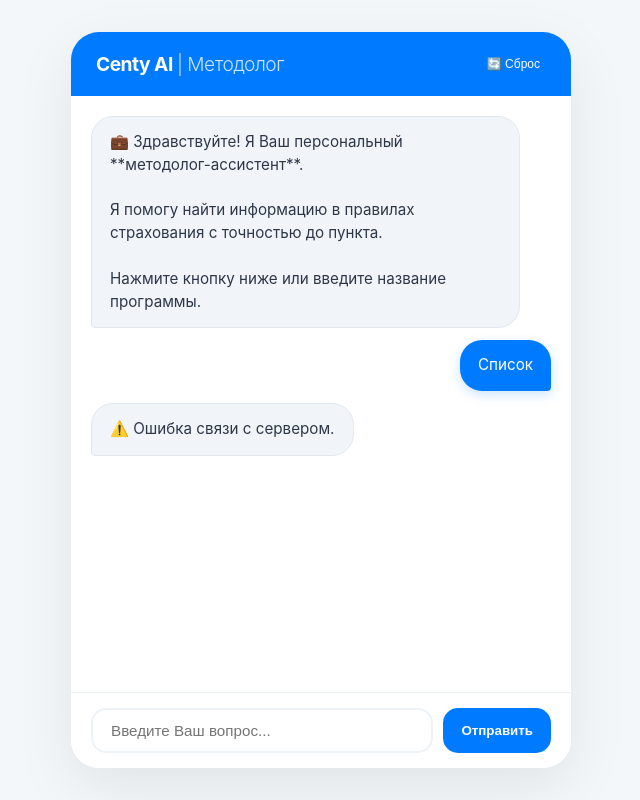
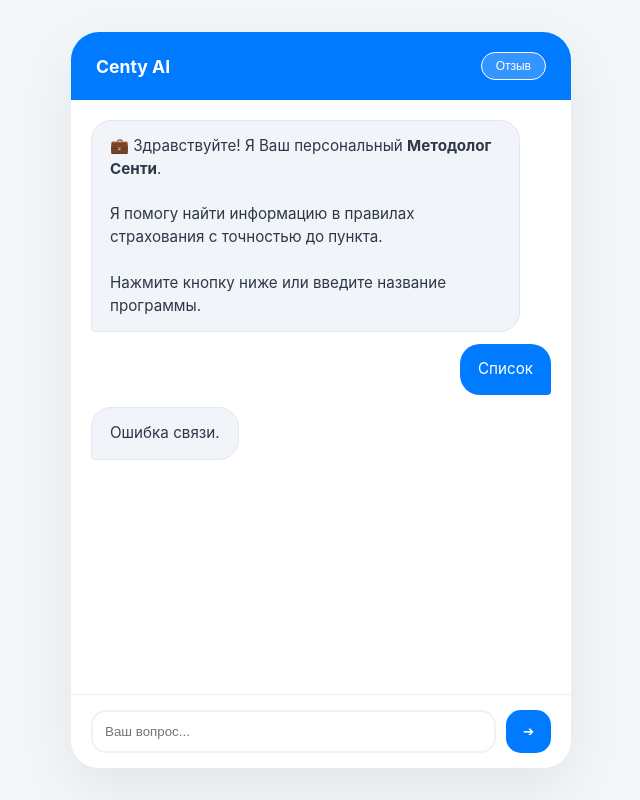
Before and after one commit to Tamerlan12345/dmbpv1, a plain HTML site: page index.html in a window 1280 px wide. Both pictures are taken after a click on the button "Список". Shown: the whole page, without its empty margins (319-959 px from the left). Drawn offline with Linux system fonts and the light colour scheme; no server answers.

Commit message:
Update index.html

```diff
--- a/index.html
+++ b/index.html
@@ -3,123 +3,80 @@
 <head>
     <meta charset="UTF-8">
     <meta name="viewport" content="width=device-width, initial-scale=1.0">
-    <title>Centy AI — Методолог 2.0</title>
+    <title>Centy AI — Методолог</title>
     <style>
         :root { --blue: #007bff; --bg: #f4f7f9; --text: #2d3748; }
-        body { font-family: 'Inter', -apple-system, sans-serif; background: var(--bg); margin: 0; display: flex; justify-content: center; align-items: center; height: 100vh; color: var(--text); }
-
-        .chat-container { width: 100%; max-width: 500px; height: 92vh; background: white; border-radius: 28px; box-shadow: 0 20px 60px rgba(0,0,0,0.08); display: flex; flex-direction: column; overflow: hidden; }
-
+        body { font-family: 'Inter', system-ui, sans-serif; background: var(--bg); margin: 0; display: flex; justify-content: center; align-items: center; height: 100vh; color: var(--text); }
+        .chat-container { width: 100%; max-width: 500px; height: 92vh; background: white; border-radius: 28px; box-shadow: 0 20px 60px rgba(0,0,0,0.08); display: flex; flex-direction: column; overflow: hidden; position: relative; }
         .header { background: var(--blue); color: white; padding: 20px 25px; display: flex; justify-content: space-between; align-items: center; }
-        .header h1 { font-size: 1.2rem; margin: 0; font-weight: 700; letter-spacing: -0.5px; }
-
-        #chat-box { flex-grow: 1; padding: 20px; overflow-y: auto; background: #ffffff; display: flex; flex-direction: column; gap: 12px; scroll-behavior: smooth; }
-
-        /* Сообщения */
-        .msg { padding: 14px 18px; border-radius: 22px; max-width: 85%; font-size: 0.95rem; line-height: 1.5; white-space: pre-wrap; transition: 0.3s; animation: slideUp 0.3s ease; }
-        .u-msg { background: var(--blue); color: white; align-self: flex-end; border-bottom-right-radius: 4px; box-shadow: 0 4px 12px rgba(0,123,255,0.2); }
-        .b-msg { background: #f1f5f9; color: var(--text); align-self: flex-start; border-bottom-left-radius: 4px; border: 1px solid #e2e8f0; }
-
-        /* Опции (Кнопки) */
-        .opt-box { display: flex; flex-wrap: wrap; gap: 8px; margin: 8px 0; padding-left: 5px; }
-        .opt-btn { background: white; color: var(--blue); border: 1.5px solid var(--blue); padding: 9px 16px; border-radius: 18px; cursor: pointer; font-size: 0.85rem; font-weight: 600; transition: all 0.2s; }
-        .opt-btn:hover { background: var(--blue); color: white; transform: translateY(-1px); }
-
-        /* Ввод */
-        #form { display: flex; padding: 15px 20px; background: white; border-top: 1px solid #edf2f7; gap: 10px; }
-        #input { flex-grow: 1; border: 2px solid #edf2f7; border-radius: 15px; padding: 12px 18px; outline: none; font-size: 0.95rem; transition: 0.2s; }
-        #input:focus { border-color: var(--blue); }
-        #btn { background: var(--blue); color: white; border: none; border-radius: 15px; padding: 0 18px; cursor: pointer; font-weight: 600; }
-
+        .header h1 { font-size: 1.1rem; margin: 0; }
+        .f-btn { background: rgba(255,255,255,0.2); border: 1px solid white; color: white; padding: 6px 14px; border-radius: 20px; cursor: pointer; font-size: 0.75em; }
+        #chat-box { flex-grow: 1; padding: 20px; overflow-y: auto; display: flex; flex-direction: column; gap: 12px; }
+        .msg { padding: 14px 18px; border-radius: 20px; max-width: 85%; font-size: 0.95rem; line-height: 1.5; white-space: pre-wrap; animation: slideUp 0.3s ease; }
+        .u-msg { background: var(--blue); color: white; align-self: flex-end; border-bottom-right-radius: 4px; }
+        .b-msg { background: #f1f5f9; align-self: flex-start; border-bottom-left-radius: 4px; border: 1px solid #e2e8f0; }
+        .opt-box { display: flex; flex-wrap: wrap; gap: 8px; margin-top: 5px; }
+        .opt-btn { background: white; color: var(--blue); border: 1.5px solid var(--blue); padding: 8px 16px; border-radius: 18px; cursor: pointer; font-size: 0.85rem; font-weight: 600; }
+        #form { display: flex; padding: 15px 20px; background: white; border-top: 1px solid #eee; gap: 10px; }
+        #input { flex-grow: 1; border: 2px solid #edf2f7; border-radius: 15px; padding: 12px; outline: none; }
+        #btn { background: var(--blue); color: white; border: none; border-radius: 15px; width: 45px; cursor: pointer; }
+        #f-overlay { display: none; position: absolute; inset: 0; background: rgba(0,0,0,0.6); z-index: 1000; justify-content: center; align-items: center; backdrop-filter: blur(4px); }
+        .f-card { background: white; padding: 30px; border-radius: 24px; width: 80%; text-align: center; }
+        textarea { width: 100%; height: 90px; margin: 15px 0; border: 1px solid #ddd; border-radius: 12px; padding: 10px; box-sizing: border-box; }
         @keyframes slideUp { from { opacity: 0; transform: translateY(10px); } to { opacity: 1; transform: translateY(0); } }
-
-        /* Скроллбар */
-        #chat-box::-webkit-scrollbar { width: 4px; }
-        #chat-box::-webkit-scrollbar-thumb { background: #e2e8f0; border-radius: 10px; }
     </style>
 </head>
 <body>
     <div class="chat-container">
-        <div class="header">
-            <h1>Centy AI <span style="font-weight: 300; opacity: 0.8;">| Методолог</span></h1>
-            <button onclick="location.reload()" style="background:none; border:none; color:white; cursor:pointer; font-size:12px;">🔄 Сброс</button>
-        </div>
+        <div class="header"><h1>Centy AI</h1><button class="f-btn" onclick="toggleF(true)">Отзыв</button></div>
         <div id="chat-box">
-            <div class="msg b-msg">💼 Здравствуйте! Я Ваш персональный **методолог-ассистент**.
+            <div class="msg b-msg">💼 Здравствуйте! Я Ваш персональный **Методолог Сенти**.
 
 Я помогу найти информацию в правилах страхования с точностью до пункта.
 
 Нажмите кнопку ниже или введите название программы.</div>
         </div>
-        <form id="form">
-            <input type="text" id="input" placeholder="Введите Ваш вопрос..." autocomplete="off">
-            <button type="submit" id="btn">Отправить</button>
-        </form>
+        <form id="form"><input id="input" placeholder="Ваш вопрос..." autocomplete="off"><button type="submit" id="btn">➔</button></form>
+        <div id="f-overlay"><div class="f-card"><h3>Ваш отзыв</h3><select id="f-r" style="width:100%; padding:10px;"><option value="5">⭐⭐⭐⭐⭐</option><option value="4">⭐⭐⭐⭐</option></select><textarea id="f-m" placeholder="Предложения..."></textarea><button onclick="sendF()" style="background:#28a745; color:white; padding:12px; width:100%; border:none; border-radius:12px;">Отправить</button><button onclick="toggleF(false)" style="background:none; border:none; margin-top:10px; cursor:pointer;">Закрыть</button></div></div>
     </div>
-
     <script>
-        const url = 'https://rag-cic-production.up.railway.app'; // Замени на свой актуальный URL
-        const uid = 'u_' + Math.random().toString(36).substr(2, 9);
+        const url = 'https://rag-cic-production.up.railway.app';
+        const uid = 'u_' + Math.random().toString(36).substr(7);
         const box = document.getElementById('chat-box');
 
+        // Обработка жирного текста в приветствии
+        window.onload = () => {
+            const m = box.querySelector('.b-msg');
+            m.innerHTML = m.innerHTML.replace(/\*\*(.*?)\*\*/g, '<b>$1</b>');
+            renderOptions(["Список"]);
+        };
+
         async function send(m) {
-            if (!m) return;
-            add(m, 'u');
+            if (!m) return; add(m, 'u');
             document.querySelectorAll('.opt-box').forEach(el => el.remove());
+            const loader = add('🔍 Ищу в правилах...', 'b');
+            try {
+                const r = await fetch(`${url}/webhook`, { method: 'POST', headers: { 'Content-Type': 'application/json' }, body: JSON.stringify({ message: m, user_id: uid }) });
+                const d = await r.json(); loader.remove();
+                add(d.reply, 'b'); if (d.options) renderOptions(d.options);
+            } catch (e) { loader.textContent = 'Ошибка связи.'; }
+        }
 
-            // Визуальный индикатор "печатает..."
-            const loader = document.createElement('div');
-            loader.className = 'msg b-msg';
-            loader.textContent = '🔍 Ищу в правилах...';
-            box.appendChild(loader);
-            box.scrollTop = box.scrollHeight;
-
-            try {
-                const r = await fetch(`${url}/webhook`, {
-                    method: 'POST',
-                    headers: { 'Content-Type': 'application/json' },
-                    body: JSON.stringify({ message: m, user_id: uid })
-                });
-                const d = await r.json();
-                loader.remove();
-                add(d.reply, 'b');
-                if (d.options) renderOptions(d.options);
-            } catch (e) {
-                loader.textContent = '⚠️ Ошибка связи с сервером.';
-            }
+        function add(t, s) {
+            const d = document.createElement('div'); d.className = `msg ${s}-msg`;
+            d.innerHTML = t.replace(/\*\*(.*?)\*\*/g, '<b>$1</b>');
+            box.appendChild(d); box.scrollTop = box.scrollHeight; return d;
         }
 
         function renderOptions(os) {
-            const c = document.createElement('div');
-            c.className = 'opt-box';
-            os.forEach(o => {
-                const b = document.createElement('button');
-                b.className = 'opt-btn';
-                b.textContent = o;
-                b.onclick = () => { c.remove(); send(o); };
-                c.appendChild(b);
-            });
-            box.appendChild(c);
-            box.scrollTop = box.scrollHeight;
+            const c = document.createElement('div'); c.className = 'opt-box';
+            os.forEach(o => { const b = document.createElement('button'); b.className = 'opt-btn'; b.textContent = o; b.onclick = () => { c.remove(); send(o); }; c.appendChild(b); });
+            box.appendChild(c); box.scrollTop = box.scrollHeight;
         }
 
-        function add(t, s) {
-            const d = document.createElement('div');
-            d.className = `msg ${s}-msg`;
-            // Простая поддержка жирного шрифта из Markdown
-            d.innerHTML = t.replace(/\*\*(.*?)\*\*/g, '<b>$1</b>');
-            box.appendChild(d);
-            box.scrollTop = box.scrollHeight;
-        }
-
-        document.getElementById('form').onsubmit = (e) => {
-            e.preventDefault();
-            const i = document.getElementById('input');
-            send(i.value.trim());
-            i.value = '';
-        };
-
-        window.onload = () => renderOptions(["Список"]);
+        document.getElementById('form').onsubmit = (e) => { e.preventDefault(); const i = document.getElementById('input'); send(i.value.trim()); i.value = ''; };
+        function toggleF(s) { document.getElementById('f-overlay').style.display = s ? 'flex' : 'none'; }
+        async function sendF() { await fetch(`${url}/feedback`, { method: 'POST', headers: { 'Content-Type': 'application/json' }, body: JSON.stringify({ user_id: uid, message: document.getElementById('f-m').value, rating: document.getElementById('f-r').value }) }); alert('Спасибо!'); toggleF(false); }
     </script>
 </body>
 </html>
```
